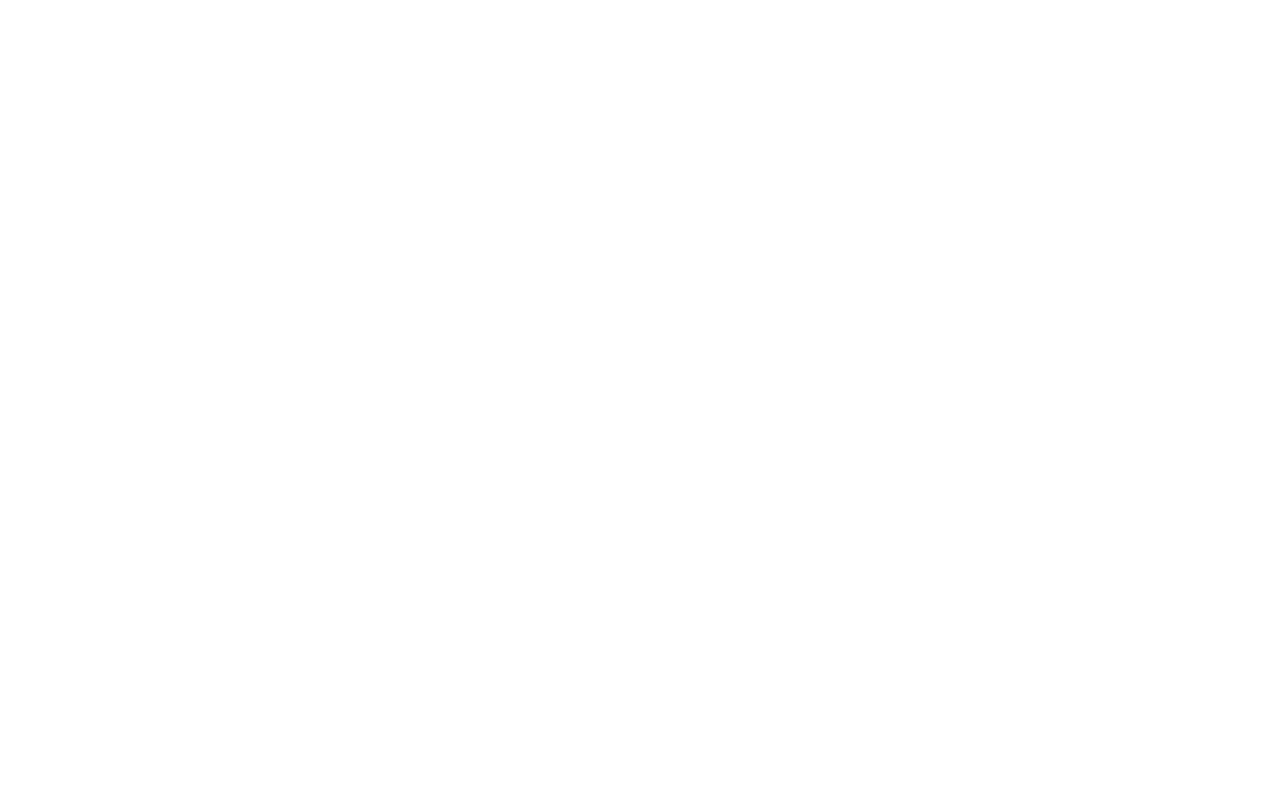
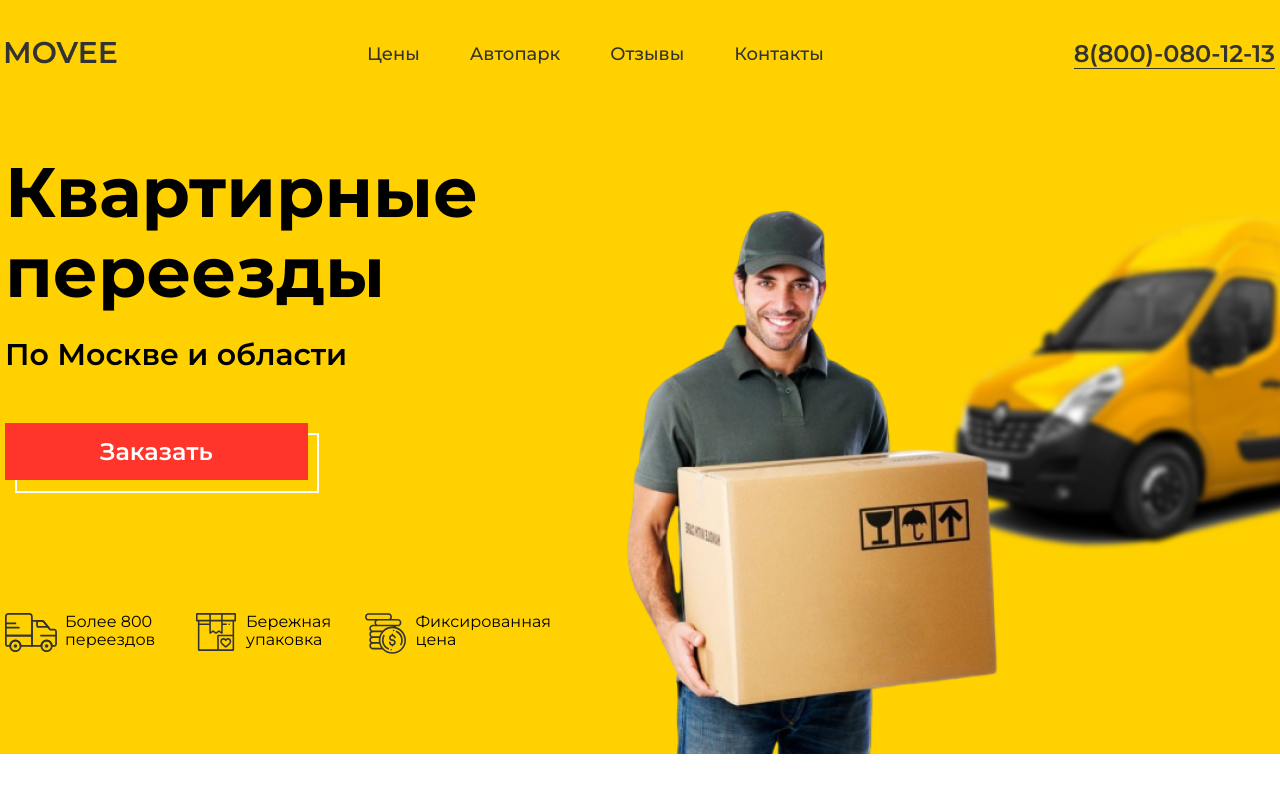
Before and after one commit to ILLUMINATOR1337/Movee, a website: page app/index.html in a window 1280 px wide. Drawn offline with nearby package versions, Linux system fonts and the light colour scheme; files that its build step writes are made by us from their sources.

Commit message:
added header

```diff
--- a/app/index.html
+++ b/app/index.html
@@ -1,5 +1,6 @@
 <!DOCTYPE html>
 <html lang="en">
+
 <head>
 	<meta charset="UTF-8">
 	<meta name="viewport" content="width=device-width, initial-scale=1.0">
@@ -8,13 +9,53 @@
 	<link rel="stylesheet" href="css/libs.min.css">
 	<link rel="stylesheet" href="css/style.min.css">
 </head>
+
 <body>
-	<header class="header">
-
+	<header class="header" style="background-image: url('images/bg.jpg');">
+		<div class="header__top">
+			<div class="container">
+				<div class="header__top-inner">
+					<div class="header__logo">
+						<a href="#"><img src="images/logo.png" alt=""></a>
+					</div>
+					<nav class="menu">
+						<ul class="menu__list">
+							<li><a href="#">Цены</a></li>
+							<li><a href="#">Автопарк</a></li>
+							<li><a href="#">Отзывы</a></li>
+							<li><a href="#">Контакты</a></li>
+						</ul>
+					</nav>
+					<div class="header__phone"><a href="tel:88000801213">8(800)-080-12-13</a></div>
+				</div>
+			</div>
+		</div>
+		<div class="header__bottom">
+			<div class="container">
+				<div class="header__bottom-inner">
+					<div class="offer">
+						<div class="offer__title">Квартирные переезды</div>
+						<div class="offer__text">
+							По Москве и области
+						</div>
+						<div class="offer__btn-box"><a class="offer__btn" href="#">Заказать</a></div>
+						<div class="services">
+							<div class="services__moving">Более 800 переездов</div>
+							<div class="services__packing">Бережная упаковка</div>
+							<div class="services__fix-price">Фиксированная цена</div>
+						</div>
+					</div>
+					<div class="human__image">
+						<img src="images/human.png" alt="">
+					</div>
+				</div>
+			</div>
+		</div>
 	</header>
 
 	<script src="https://ajax.googleapis.com/ajax/libs/jquery/3.5.1/jquery.min.js"></script>
 	<script src="js/libs.min.js"></script>
 	<script src="js/main.js"></script>
 </body>
+
 </html>
--- a/app/scss/_global.scss
+++ b/app/scss/_global.scss
@@ -25,3 +25,8 @@
    font-family: 'Montserrat', sans-serif;
 
 }
+.container{
+	max-width: 1270px;
+	margin: 0 auto;
+	padding: 0 15;
+}
--- a/app/scss/style.scss
+++ b/app/scss/style.scss
@@ -1,13 +1,126 @@
 @import "vars";
 @import "global";
 
-html{
-	box-sizing: border-box;
+.header{
+
+	background-size: cover;
+	background-repeat: no-repeat;
+	background-position: center;
 }
-*,*::before,*::after{
-	box-sizing: inherit;
+.header__top-inner{
+	display: flex;
+	justify-content: space-between;
+	align-items: center;
+	padding-top: 40px;
+	padding-bottom: 83px;
+}
+.menu__list{
+	display: flex;
+	font-weight: 500;
+	font-size: 18px;
+	li + li{
+		margin-left: 50px;
+	}
+}
+.header__phone{
+	font-size: 24px;
+	font-weight: 600;
+	border-bottom: 1px solid #333333;
 }
 
-.box{
+.header__bottom-inner{
 	display: flex;
+	position: relative;
 }
+.offer{
+	&__title{
+		font-weight: 700;
+		font-size: 70px;
+		max-width: 480px;
+		margin-bottom: 23px;
+	}
+	&__text{
+		font-weight: 600;
+		font-size: 30px;
+		line-height: 37px;
+		margin-bottom: 50px;
+	}
+	&__btn-box{
+		width: 304px;
+		height: 60px;
+		position: relative;
+		margin-bottom: 130px;
+		&::before{
+			content: '';
+			position: absolute;
+			border: 2px solid #fff;
+			bottom: -10px;
+			right: -10px;
+			width: 304px;
+			height: 60px;
+		}
+		.offer__btn{
+			padding: 15px 95px;
+			background-color: $red;
+			color: #fff;
+			font-weight: 600;
+			font-size: 24px;
+			position: relative;
+		}
+	}
+
+}
+
+.services{
+	display: flex;
+	justify-content: space-between;
+	max-width: 546px;
+	width: 100%;
+	padding-bottom: 83px;
+	&__moving{
+		position: relative;
+		padding-left: 60px;
+		&::before{
+			content: '';
+			position: absolute;
+			background-image: url('../images/icons/truck.svg');
+			background-repeat: no-repeat;
+			width: 52px;
+			height: 39px;
+			left: 0;
+			top: 0;
+		}
+	}
+	&__packing{
+		position: relative;
+		padding-left: 50px;
+		&::before{
+			content: '';
+			position: absolute;
+			background-image: url('../images/icons/pakage.svg');
+			background-repeat: no-repeat;
+			width: 40px;
+			height: 38px;
+			left: 0;
+			top: 0;
+		}
+	}
+	&__fix-price{
+		position: relative;
+		padding-left: 50px;
+		&::before{
+			content: '';
+			position: absolute;
+			background-image: url('../images/icons/money.svg');
+			background-repeat: no-repeat;
+			width: 41px;
+			height: 41px;
+			left: 0;
+			top: 0;
+		}
+	}
+}
+.human__image{
+	margin-bottom: -10px;
+	margin-left: 67px;
+}
```
Also changed, not shown: app/images/bg.jpg (added), app/images/human.png (added), app/images/icons/money.svg (added), app/images/icons/pakage.svg (added), app/images/icons/truck.svg (added), app/images/logo.png (added).
